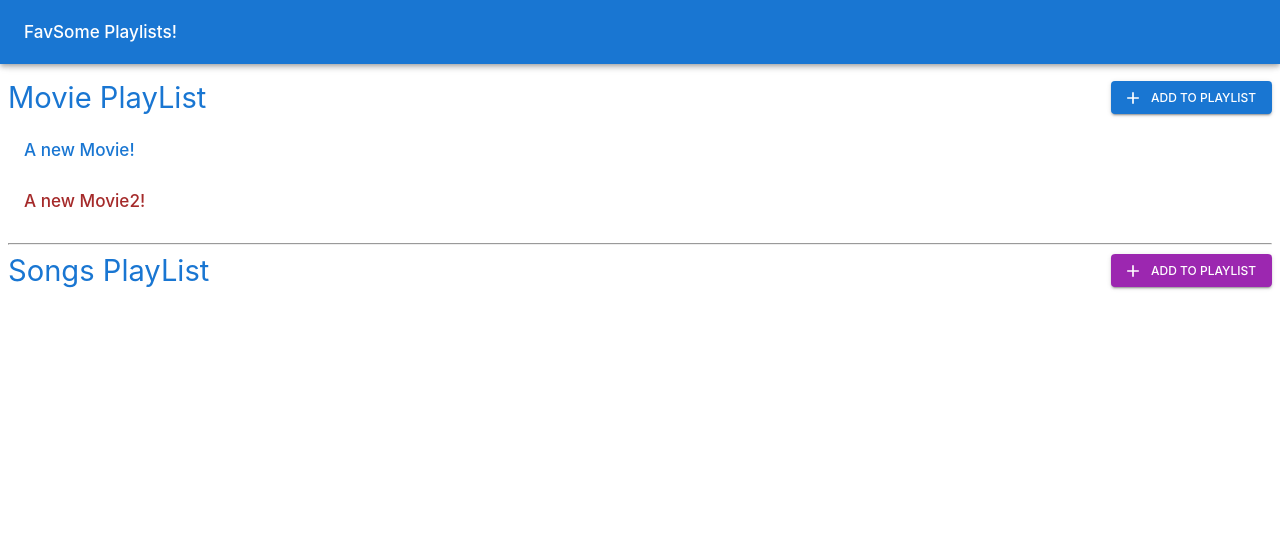
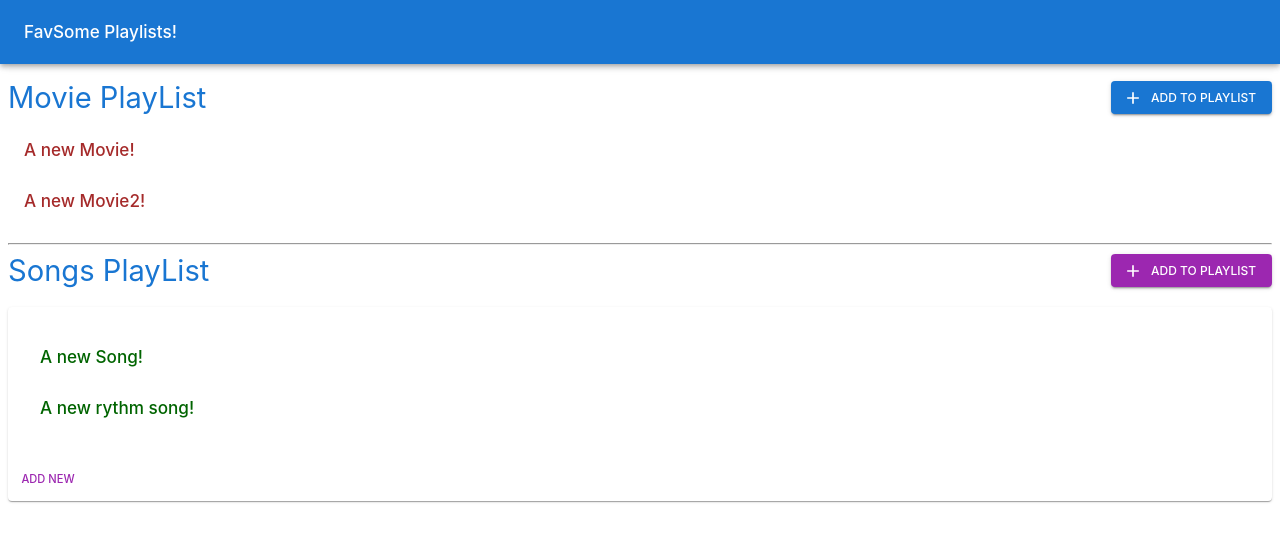
Before and after one commit to chandanch/favsome-playlist, a React (Create React App) app: page / in a window 1280 px wide. Shown: the top 542 px of the page. Built offline with nearby package versions, Linux system fonts and the light colour scheme.

Commit message:
style comps and use card layout

```diff
--- a/src/components/movie-playlist/MoviePlaylist.jsx
+++ b/src/components/movie-playlist/MoviePlaylist.jsx
@@ -41,7 +41,7 @@ const MoviePlayList = () => {
 					<ListItemButton>
 						<ListItemText
 							primary={
-								<Typography variant='h6' color='primary'>
+								<Typography variant='h6' color='brown'>
 									A new Movie!
 								</Typography>
 							}
--- a/src/components/songs-playlist/SongsPlaylist.jsx
+++ b/src/components/songs-playlist/SongsPlaylist.jsx
@@ -3,7 +3,16 @@ import Button from '@mui/material/Button';
 import AddIcon from '@mui/icons-material/Add';
 
 import styles from './SongsPlaylist.module.css';
-import { Grid } from '@mui/material';
+import {
+	Card,
+	CardActions,
+	CardContent,
+	Grid,
+	List,
+	ListItem,
+	ListItemButton,
+	ListItemText,
+} from '@mui/material';
 
 const SongsPlayList = () => {
 	return (
@@ -30,6 +39,46 @@ const SongsPlayList = () => {
 					</Button>
 				</Grid>
 			</Grid>
+			<br />
+			<Card>
+				<CardContent>
+					<List>
+						<ListItem disablePadding>
+							<ListItemButton>
+								<ListItemText
+									primary={
+										<Typography
+											variant='h6'
+											color='darkgreen'
+										>
+											A new Song!
+										</Typography>
+									}
+								/>
+							</ListItemButton>
+						</ListItem>
+						<ListItem disablePadding>
+							<ListItemButton>
+								<ListItemText
+									primary={
+										<Typography
+											variant='h6'
+											color='darkgreen'
+										>
+											A new rythm song!
+										</Typography>
+									}
+								/>
+							</ListItemButton>
+						</ListItem>
+					</List>
+				</CardContent>
+				<CardActions>
+					<Button size='small' color='secondary'>
+						Add New
+					</Button>
+				</CardActions>
+			</Card>
 		</div>
 	);
 };
```
